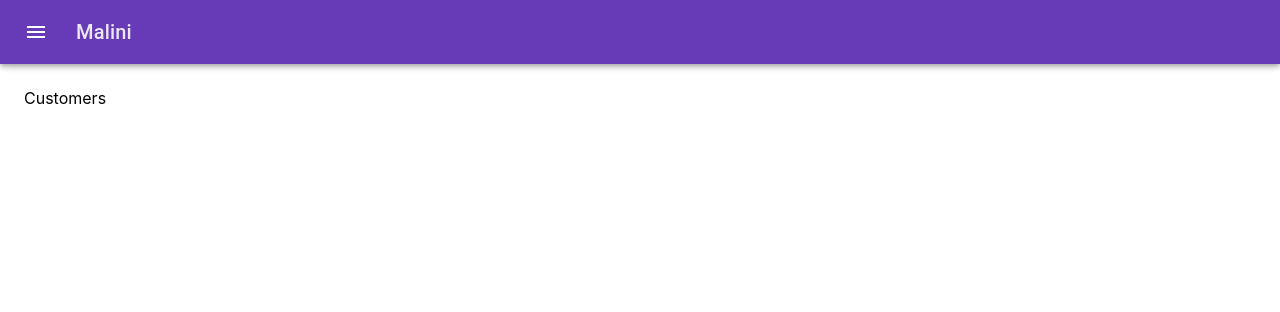
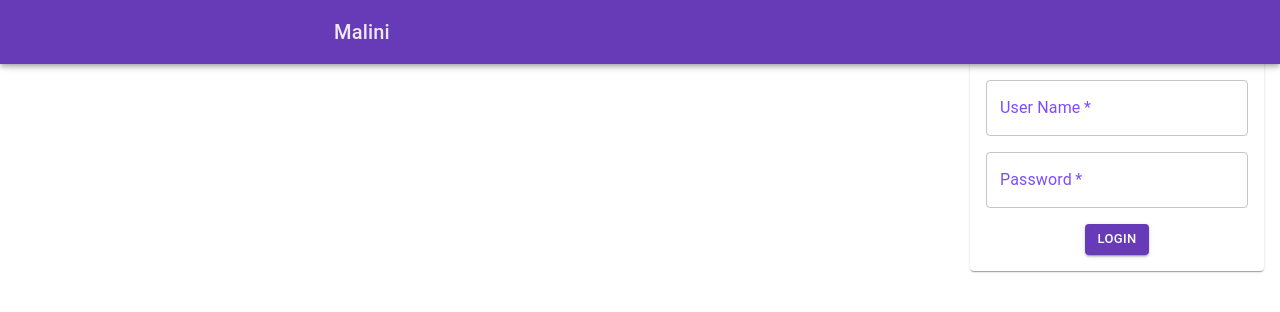
Before and after one commit to outeruse2010/dev-repo-20, a React (Create React App) app in the folder python/malini/malini-ui/: page / in a window 1280 px wide. Shown: the top 312 px of the page. Built offline with nearby package versions, Linux system fonts and the light colour scheme.

Commit message:
Malini UI - login screen added

```diff
--- a/python/malini/malini-ui/src/App.js
+++ b/python/malini/malini-ui/src/App.js
@@ -1,7 +1,7 @@
 import AppMenu from "./components/menu/app_menu";
 import {createTheme, ThemeProvider} from "@material-ui/core"
 import { deepPurple } from "@material-ui/core/colors";
-import purple from '@material-ui/core/colors/purple';
+
 
 const theme = createTheme({
   palette:{
@@ -14,6 +14,7 @@ const theme = createTheme({
 });
 
 function App() {
+
   return (
     <div>
       <ThemeProvider theme={theme}>
--- /dev/null
+++ b/python/malini/malini-ui/src/components/content/login/login_api.js
@@ -0,0 +1,11 @@
+import {atom} from 'recoil';
+import {post_request} from '../../content/utils/api_utils';
+
+export const login_atom = atom({key: 'login_atom', default:{} });
+
+export const do_login = async (input = {}) => {
+    const req = post_request('login', input);
+    const res = await fetch(req);
+    const data = res.json();
+    return data;
+};
--- /dev/null
+++ b/python/malini/malini-ui/src/components/content/login/user_login.jsx
@@ -0,0 +1,81 @@
+import React,{useState} from 'react';
+import Paper from '@material-ui/core/Paper';
+import Grid from '@material-ui/core/Grid';
+import { makeStyles } from '@material-ui/core/styles';
+import {TextField, Button, Typography}  from '@material-ui/core';
+
+
+import {login_atom,do_login} from './login_api';
+import {useRecoilState} from 'recoil';
+import { message_atom } from '../../content/utils/SnakbarComp';
+import SnakbarComp from '../../content/utils/SnakbarComp';
+
+const UserLogin = () => {
+    const classes = useStyles();
+
+    const [log_in_detail, setLog_in_detail] = useRecoilState(login_atom);
+    const [act_message, setAct_message] = useRecoilState(message_atom);
+
+    const [user_name, setUser_name] = useState('');
+    const [user_pass, setUser_pass] = useState('');
+    const [user_name_err, setUser_name_err] = useState(false);
+    const [user_pass_err, setUser_pass_err] = useState(false);
+
+    const onSubmit = (e) => {
+        e.preventDefault();
+        if(!user_name){
+            setUser_name_err(true);
+            return;
+        }
+        if(!user_pass){
+            setUser_pass_err(true);
+            return;
+        }
+        const user_login_json = {user_name, user_pass};
+        const res_login = do_login(user_login_json);
+        res_login.then(data => {
+            setLog_in_detail(data);
+            setAct_message({'status': data.status, 'message': data.message});
+        });
+
+    };
+
+    return (
+        <div className={classes.root}>
+            <Grid container spacing={3}>
+                <Grid item xs={9}></Grid>
+                <Grid item xs={3}>
+                    <Paper className={classes.paper}>
+                        <Typography variant="h6" className={classes.field} >Sign In</Typography>
+
+                        <form onSubmit={onSubmit} noValidate autoComplete="off">
+                            <TextField value={user_name} onChange={e=>{setUser_name(e.target.value);setUser_name_err(false);}} error={user_name_err} label="User Name" fullWidth variant="outlined" required className={classes.field}/>
+                            <TextField value={user_pass} onChange={e=>{setUser_pass(e.target.value);setUser_pass_err(false);}} error={user_pass_err}  label="Password" fullWidth variant="outlined" required className={classes.field}/>
+                            <Button type="submit" variant="contained" color="primary" size="small">Login</Button>
+                        </form>
+
+                        <SnakbarComp />
+                    </Paper>
+                </Grid>
+            </Grid>
+        </div>
+    )
+}
+
+export default UserLogin;
+
+const useStyles = makeStyles((theme) => ({
+    root: {
+        flexGrow: 1,
+        margin: theme.spacing(2)
+      },
+      paper: {
+        padding: theme.spacing(2),
+        textAlign: 'center',
+        color: theme.palette.text.secondary,
+      },
+    field:{
+        marginBottom: theme.spacing(2)
+    },
+    btn: {marginLeft: theme.spacing(1)}
+  }));
--- a/python/malini/malini-ui/src/components/menu/app_menu.jsx
+++ b/python/malini/malini-ui/src/components/menu/app_menu.jsx
@@ -1,16 +1,19 @@
 import React,{useState} from 'react';
 import { BrowserRouter as Router, Route, Switch } from "react-router-dom";
 import clsx from 'clsx';
-import { makeStyles, useTheme } from '@material-ui/core/styles';
+import { makeStyles} from '@material-ui/core/styles';
+
+import {login_atom} from '../content/login/login_api';
+import {useRecoilValue} from 'recoil';
 
 import MenuHeader from './menu_header';
+import UserLogin from '../content/login/user_login';
 import DueDetail from '../content/dues/due_detail';
 import Customers from '../content/customer/Customers';
 import CustomerArea from '../content/customer/CustomerArea';
 
 import MenuDrawer from './menu_drawer';
 import {drawerWidth} from './menu_const';
-
 
 const menu_items = [
   {"title": "Customer Area","component": CustomerArea, "path": "/customer_areas", "icon": "", "divide": false}
@@ -21,14 +24,20 @@ const menu_items = [
 function AppMenu() {
   const classes = useStyles();
   const [open, setOpen] = useState(false);
+  const login_data = useRecoilValue(login_atom);
+  let success = false, user_name = '';
+  if(login_data && login_data.status){
+    success = (login_data.status === 'success');
+    user_name = login_data.user_name;
+  }
+
 
   return (
 
     <div className={classes.root}>
       <MenuHeader onMenuIconClick = {()=> setOpen(!open)}  open={open}/>
-      {/* <CssBaseline /> */}
-
-
+      {!success && <UserLogin />}
+      {success &&
       <Router>
         <MenuDrawer menu_items={menu_items} onMenuIconClick = {()=> setOpen(!open)}  open={open} />
         <main className={clsx(classes.content, { [classes.contentShift]: open, })} >
@@ -37,7 +46,7 @@ function AppMenu() {
             {menu_items.map(r => <Route path={r.path} exact component={r.component} key={r.title}/> )}
           </Switch>
         </main>
-      </Router>
+      </Router>}
     </div>
 
   );
--- a/python/malini/malini-ui/src/components/menu/menu_header.jsx
+++ b/python/malini/malini-ui/src/components/menu/menu_header.jsx
@@ -6,17 +6,37 @@ import Toolbar from '@material-ui/core/Toolbar';
 import IconButton from '@material-ui/core/IconButton';
 import MenuIcon from '@material-ui/icons/Menu';
 import Typography from '@material-ui/core/Typography';
+import Grid from '@material-ui/core/Grid';
 import {drawerWidth} from './menu_const';
 
+import {login_atom} from '../content/login/login_api';
+import {useRecoilValue} from 'recoil';
+
 function MenuHeader ({onMenuIconClick, open}) {
+    const login_data = useRecoilValue(login_atom);
+    let success = false, user_name = '';
+    if(login_data && login_data.status){
+      success = (login_data.status === 'success');
+      user_name = login_data.user_name;
+    }
     const classes = useStyles();
     return (
         <AppBar position="fixed" className={clsx(classes.appBar, { [classes.appBarShift]: open, })} >
         <Toolbar>
-          <IconButton  onClick={() => onMenuIconClick()} color="inherit" aria-label="open drawer"  edge="start" className={clsx(classes.menuButton, open && classes.hide)} >
-            <MenuIcon />
-          </IconButton>
-          <Typography variant="h6" noWrap className={classes.title_color}> Malini </Typography>
+          <Grid container spacing={1}>
+            <Grid item xs={3}>
+              {success &&
+                <IconButton  onClick={() => onMenuIconClick()} color="inherit" aria-label="open drawer"  edge="start" className={clsx(classes.menuButton, open && classes.hide)} >
+                  <MenuIcon />
+                </IconButton>}
+            </Grid>
+            <Grid item xs={6}>
+                <Typography variant="h6" noWrap className={classes.title_color}> Malini </Typography>
+            </Grid>
+            <Grid item xs={3}>
+              <Typography variant="h6" noWrap className={classes.title_color}> {user_name} </Typography>
+            </Grid>
+          </Grid>
         </Toolbar>
       </AppBar>
     );
```
Also changed, not shown: 1 other file (tests, documents, lock files or other folders).
